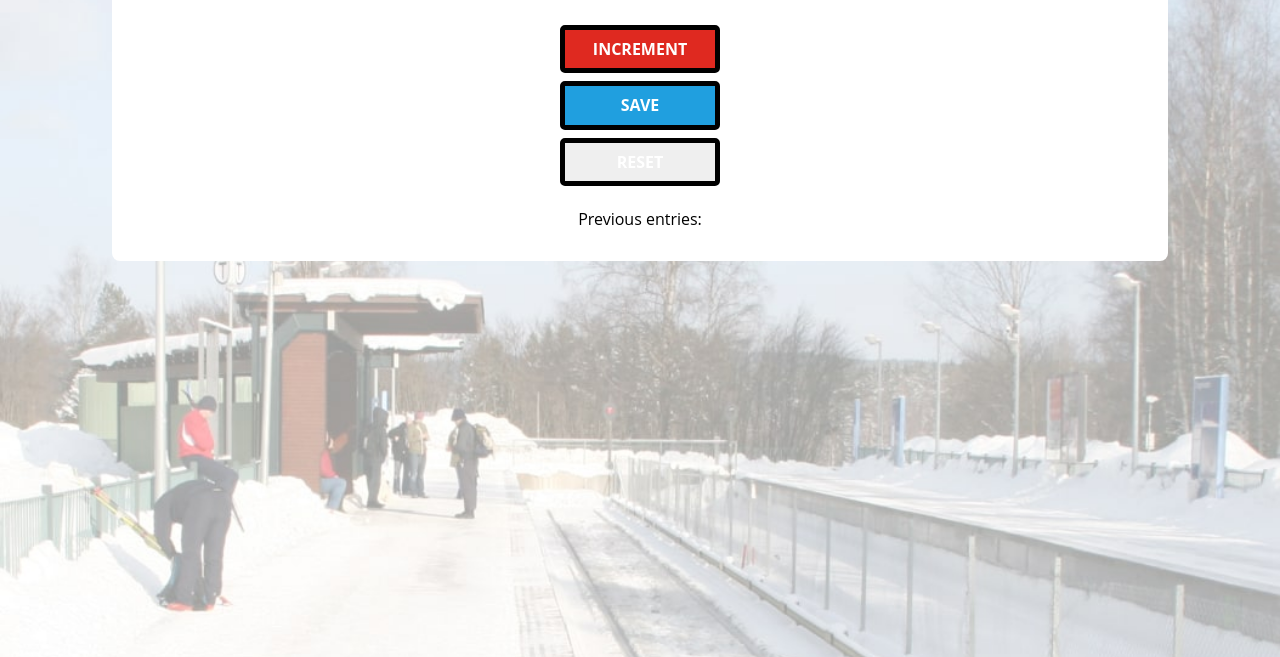
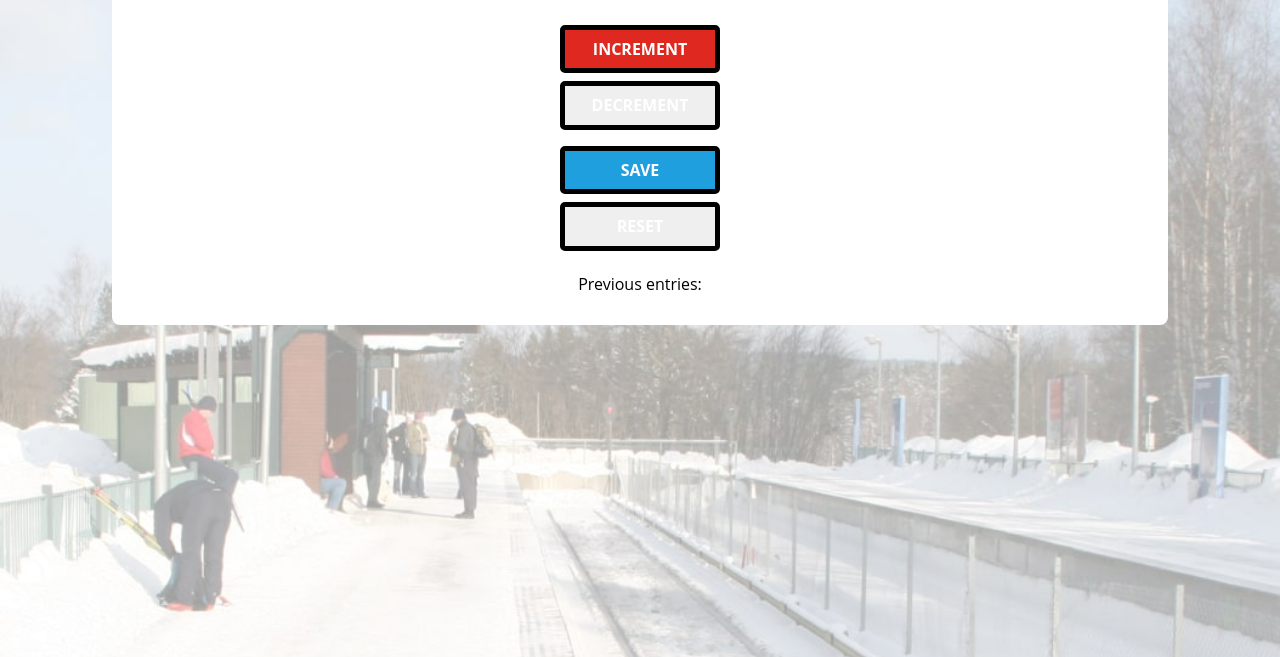
Before and after one commit to DanteJenzie/person-counter, a plain HTML site: page index.html in a window 1280 px wide. Shown: the part 143-800 px from the top of the page. Drawn offline with nearby package versions, Linux system fonts and the light colour scheme.

Commit message:
Update index.html

```diff
--- a/index.html
+++ b/index.html
@@ -8,6 +8,7 @@
             <h1>People entered:</h1>
             <h2 id="count-el">0</h2>
             <button id="increment-btn" onclick="increment()">INCREMENT</button>
+            <button id="decrement-btn" onclick="decrement()">DECREMENT</button>
             <button id="save-btn" onclick="save()">SAVE</button>
             <button id="refresh-btn" onclick="reset()">RESET</button>
             <p id="save-el">Previous entries: </p>
```
